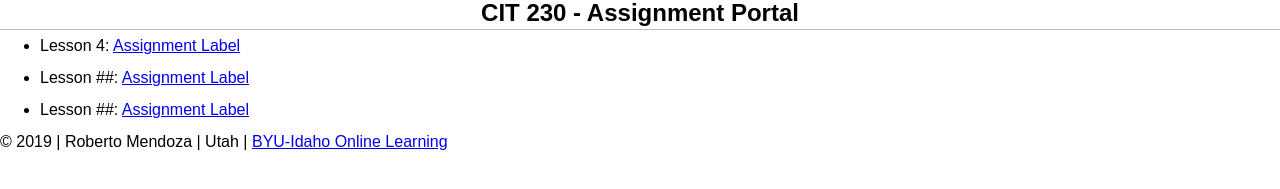
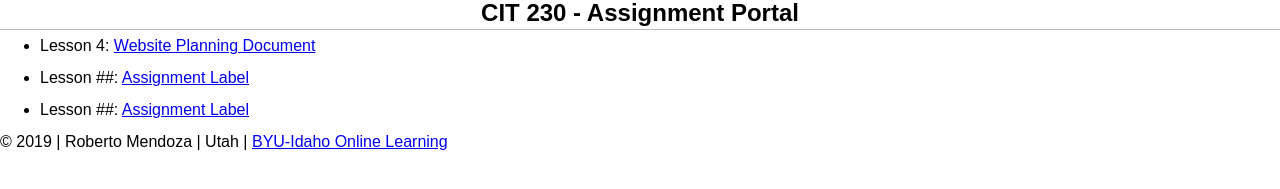
Before and after one commit to mendoxey/mendoxey.github.io, a plain HTML site: page index.html in a window 1280 px wide. Shown: the part 67-256 px from the top of the page. Drawn offline with Linux system fonts and the light colour scheme.

Commit message:
more changes

```diff
--- a/index.html
+++ b/index.html
@@ -12,7 +12,7 @@
      <img src="images/toystoryland.jpg" alt="My Profile Picture">
      <h2>CIT 230 - Assignment Portal</h2>
      <ul>
-            <li>Lesson 4: <a href="assignments/lesson-4/website_planning.pdf">Assignment Label</a></li>
+            <li>Lesson 4: <a href="assignments/lesson-4/website_planning.pdf">Website Planning Document</a></li>
             <li>Lesson ##: <a href="#">Assignment Label</a></li>
             <li>Lesson ##: <a href="#">Assignment Label</a></li>
      </ul>
```
